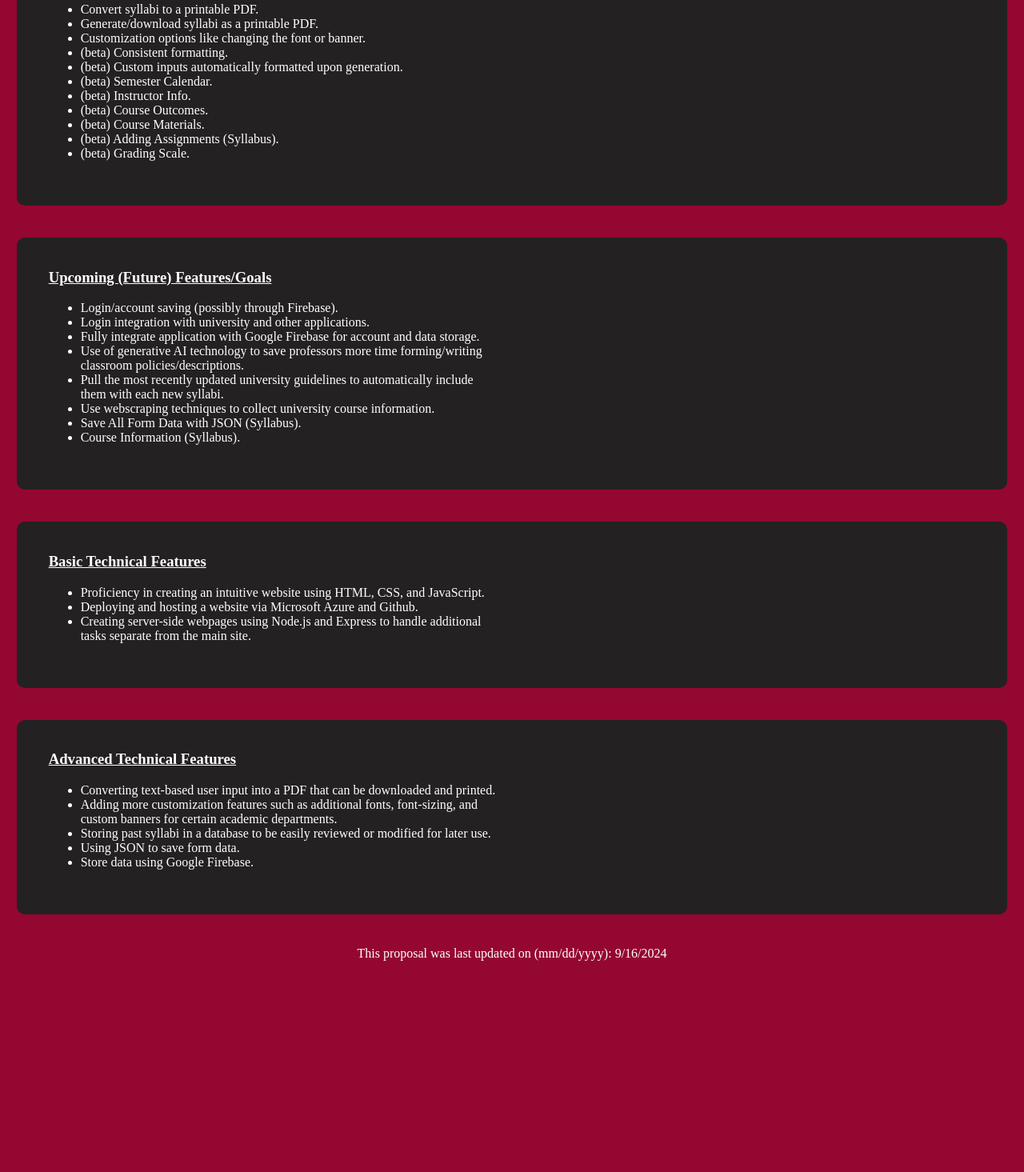
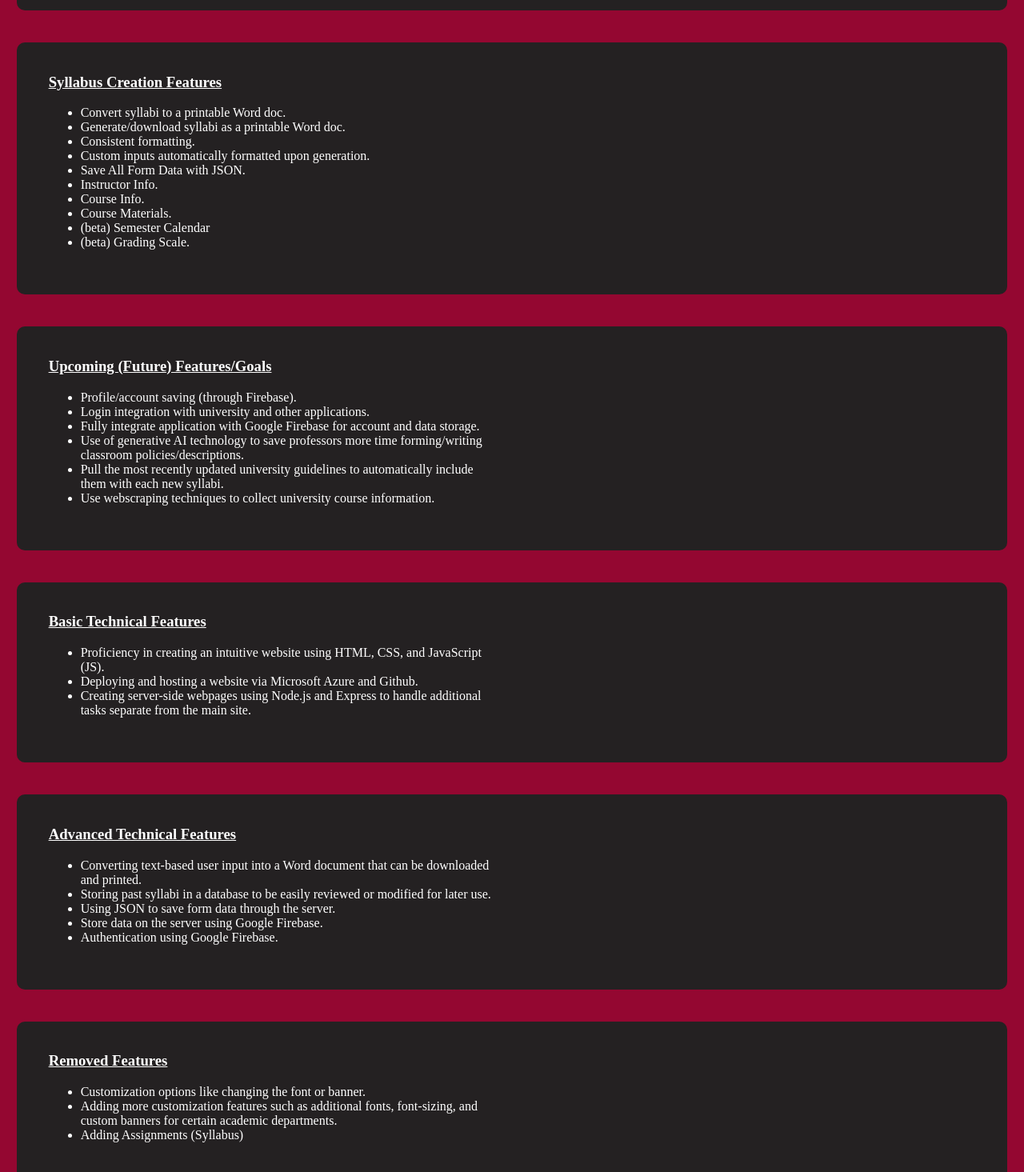
Before and after one commit to TheKrabbyPatties/syllabye-product-proposal, a plain HTML site: page index.html in a window 1280 px wide. Shown: the part 1335-2800 px from the top of the page at 80% size. Before the commit the page ends 2552 px from the top, so only its background shows below. Drawn offline with Linux system fonts and the light colour scheme.

Commit message:
Update index.html
updated features and added new members

```diff
--- a/index.html
+++ b/index.html
@@ -11,11 +11,14 @@
     <div class="container">
     <h1>SyllaBye Product Overview</h1>
 
-    <h3>Team Members</h3>
+    <h3>Team Members (Spring/Fall 2024)</h3>
     <p>Olivia Adamic, Joshua Brown, Kevin Danowski, Logan Prasczewicz, Emilio Vilchis, Kevin Zamudio, and Vy Nguyen Khanh Le</p><br>
 
+    <h3>Team Members (Fall 2024/Spring 2025)</h3>
+    <p>Irving Sanchez, Jaiden Leonard, Bryan Avalos, and Nick Krzysiak</p><br>
+
     <h3>Meet the Team: </h3>
-    <p>You can view our team's site by clicking: <a href="https://thekrabbypatties.azurewebsites.net/">HERE</a></p><br>
+    <p>You can view our team's main site by clicking: <a href="https://thekrabbypatties.azurewebsites.net/">HERE</a></p><br>
 
     <h3>Application Description</h3>
     <p>SyllaBye is an application created to help professors and other university administrators with the process of creating and updating the syllabi for different classes and departments.
@@ -39,6 +42,7 @@
         <ul><b>Hosting</b>
             <li>Microsoft Azure</li>
             <li>Github</li>
+            <li>Google Firebase</li>
         </ul>
     </div>
 
@@ -57,16 +61,15 @@
     <div class="container2">
         <h3>Syllabus Creation Features</h3>
         <ul>
-            <li>Convert syllabi to a printable PDF.</li>
-            <li>Generate/download syllabi as a printable PDF.</li>
-            <li>Customization options like changing the font or banner.</li>
-            <li>(beta) Consistent formatting.</li>
-            <li>(beta) Custom inputs automatically formatted upon generation.</li>
-            <li>(beta) Semester Calendar.</li>
-            <li>(beta) Instructor Info.</li>
-            <li>(beta) Course Outcomes.</li>
-            <li>(beta) Course Materials.</li>
-            <li>(beta) Adding Assignments (Syllabus).</li>
+            <li>Convert syllabi to a printable Word doc.</li>
+            <li>Generate/download syllabi as a printable Word doc.</li>
+            <li>Consistent formatting.</li>
+            <li>Custom inputs automatically formatted upon generation.</li>
+            <li>Save All Form Data with JSON.</li>
+            <li>Instructor Info.</li>
+            <li>Course Info.</li>
+            <li>Course Materials.</li>
+            <li>(beta) Semester Calendar</li>
             <li>(beta) Grading Scale.</li>
         </ul>
         </div>
@@ -74,21 +77,19 @@
     <div class="container2">
     <h3>Upcoming (Future) Features/Goals</h3>
     <ul>
-        <li>Login/account saving (possibly through Firebase).</li>
+        <li>Profile/account saving (through Firebase).</li>
         <li>Login integration with university and other applications.</li>
         <li>Fully integrate application with Google Firebase for account and data storage.</li>
         <li>Use of generative AI technology to save professors more time forming/writing classroom policies/descriptions.</li>
         <li>Pull the most recently updated university guidelines to automatically include them with each new syllabi.</li>
         <li>Use webscraping techniques to collect university course information.</li>
-        <li>Save All Form Data with JSON (Syllabus).</li>
-        <li>Course Information (Syllabus).</li>
     </ul>
     </div>
 
     <div class="container2">
     <h3>Basic Technical Features</h3>
     <ul>
-        <li>Proficiency in creating an intuitive website using HTML, CSS, and JavaScript.</li>
+        <li>Proficiency in creating an intuitive website using HTML, CSS, and JavaScript (JS).</li>
         <li>Deploying and hosting a website via Microsoft Azure and Github.</li>
         <li>Creating server-side webpages using Node.js and Express to handle additional tasks separate from the main site.</li>
     </ul>
@@ -97,15 +98,24 @@
     <div class="container2">
     <h3>Advanced Technical Features</h3>
     <ul>
-        <li>Converting text-based user input into a PDF that can be downloaded and printed.</li>
-        <li>Adding more customization features such as additional fonts, font-sizing, and custom banners for certain academic departments.</li>
+        <li>Converting text-based user input into a Word document that can be downloaded and printed.</li>
         <li>Storing past syllabi in a database to be easily reviewed or modified for later use.</li>
-        <li>Using JSON to save form data.</li>
-        <li>Store data using Google Firebase.</li>
+        <li>Using JSON to save form data through the server.</li>
+        <li>Store data on the server using Google Firebase.</li>
+        <li>Authentication using Google Firebase.</li>
     </ul>
     </div>
 
-    <p class="p2">This proposal was last updated on (mm/dd/yyyy): 9/16/2024</p>
+    <div class="container2">
+    <h3>Removed Features</h3>
+    <ul>
+    <li>Customization options like changing the font or banner.</li>
+    <li>Adding more customization features such as additional fonts, font-sizing, and custom banners for certain academic departments.</li>
+    <li>Adding Assignments (Syllabus)</li>
+    </ul>
+    </div>
+
+    <p class="p2">This proposal was last updated on (mm/dd/yyyy): 11/03/2024</p>
 
 
 </body>
```
